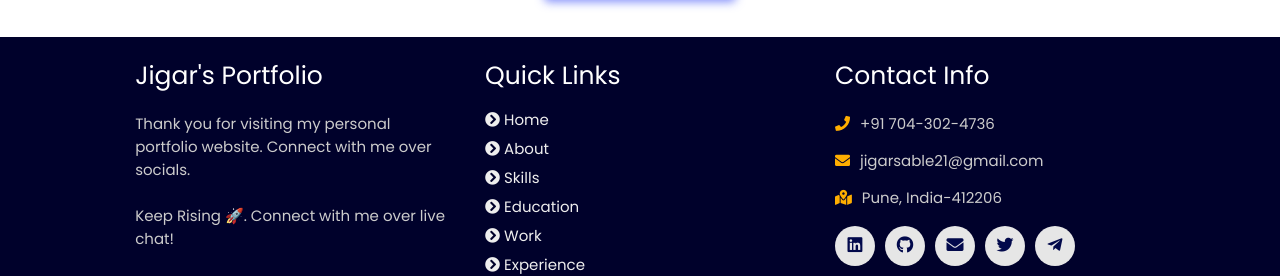
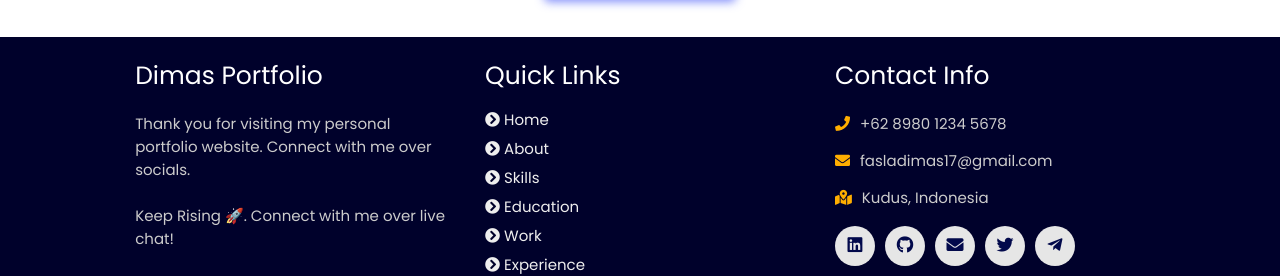
Before and after one commit to Mawan3/FastDims, a plain HTML site: page 404.html in a window 1280 px wide. Shown: the part 653-929 px from the top of the page. Drawn offline with nearby package versions, Linux system fonts and the light colour scheme.

Commit message:
Update 404.html

```diff
--- a/404.html
+++ b/404.html
@@ -61,7 +61,7 @@
   <div class="box-container">
 
       <div class="box">
-          <h3>Jigar's Portfolio</h3>
+          <h3>Dimas Portfolio</h3>
           <p>Thank you for visiting my personal portfolio website. Connect with me over socials. <br/> <br/> Keep Rising 🚀. Connect with me over live chat!</p>
       </div>
 
@@ -77,9 +77,9 @@
 
       <div class="box">
           <h3>contact info</h3>
-          <p> <i class="fas fa-phone"></i>+91 704-302-4736</p>
-          <p> <i class="fas fa-envelope"></i>jigarsable21@gmail.com</p>
-          <p> <i class="fas fa-map-marked-alt"></i>Pune, India-412206</p>
+          <p> <i class="fas fa-phone"></i>+62 8980 1234 5678</p>
+          <p> <i class="fas fa-envelope"></i>fasladimas17@gmail.com</p>
+          <p> <i class="fas fa-map-marked-alt"></i>Kudus, Indonesia</p>
           <div class="share">
 
               <a href="https://www.linkedin.com/in/jigar-sable" class="fab fa-linkedin" target="_blank"></a>
```
